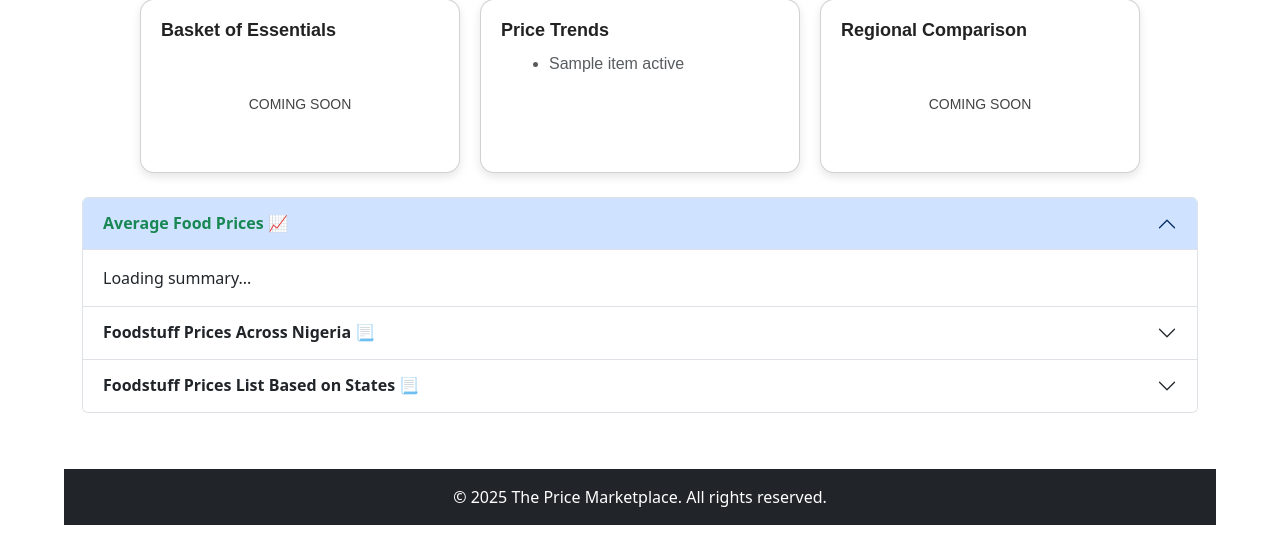
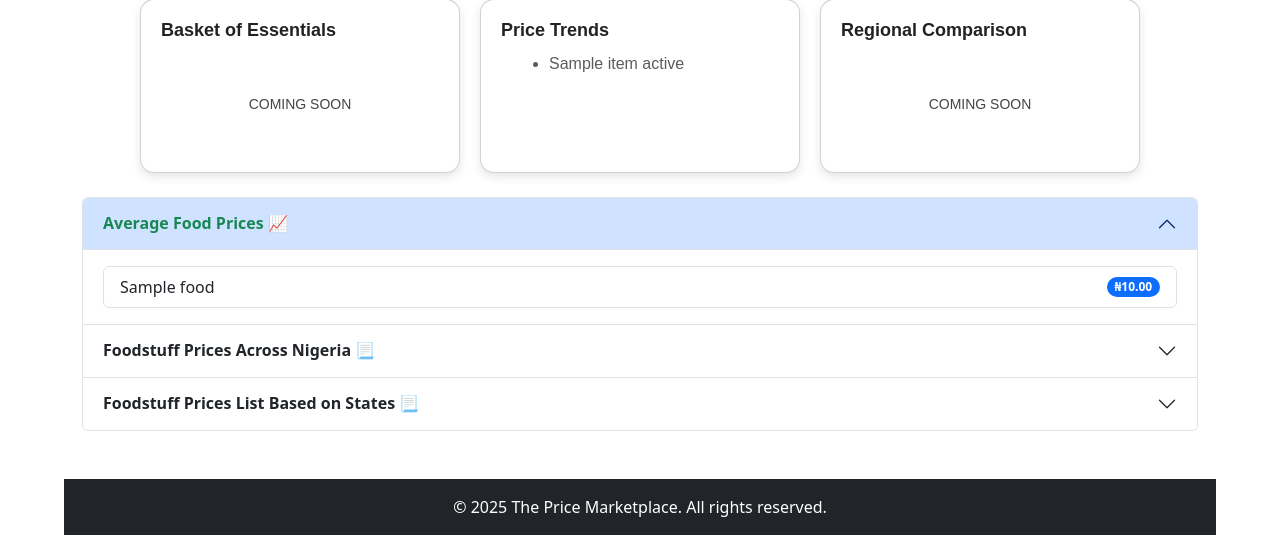
Before and after one commit to investor-uyah/PriceStore, a Django app: template Main/templates/price_page.html in a window 1280 px wide. Shown: the part 275-810 px from the top of the page. Run offline with Django 5.2, Linux system fonts and the light colour scheme; data comes from the database, SQL or seed files in the repository; tables that the repository leaves empty hold one stand-in row (Sample ...); the template is opened without the code that fills it: values named after a table or form of the project are taken from there, most other values are stand-ins (such as "Sample title", 1, 10 or a date in 2020).

Commit message:
removed food-count javascript and tweaked average food accordion

```diff
--- a/Main/templates/price_page.html
+++ b/Main/templates/price_page.html
@@ -181,7 +181,16 @@
       <div id="collapseCheapest" class="accordion-collapse collapse show"
            aria-labelledby="headingCheapest" data-bs-parent="#priceAccordion">
         <div class="accordion-body">
-          <div id="summary">Loading summary...</div>
+            <ul class="list-group">
+                {% for food, data in average_prices.items %}
+                    <li class="list-group-item d-flex justify-content-between align-items-center">
+                        {{ food }}
+                        <span class="badge bg-primary rounded-pill">₦{{ data.average|floatformat:"2" }}</span>
+                    </li>
+                {% empty %}
+                    <li>No data available.</li>
+                {% endfor %}
+            </ul>
         </div>
       </div>
     </div>
@@ -251,42 +260,3 @@
   </div>
 </div>
 {% endblock %}
-
-{% block scripts %}
-<script>
-document.addEventListener("DOMContentLoaded", function () {
-    // Fetch food data from the Django backend
-    fetch('/food-count/')
-        .then(response => response.json())  // Parse JSON response
-        .then(data => {
-            console.log(data);
-
-            // Calculate average price for each food item
-            const summary = {};
-            data.forEach(item => {
-                if (!summary[item.foodstuff]) {
-                    summary[item.foodstuff] = { total: 0, count: 0 };
-                }
-                summary[item.foodstuff].total += item.price;
-                summary[item.foodstuff].count += 1;
-            });
-
-            // Build summary HTML as a Bootstrap list-group
-            let summaryHtml = "<ul class='list-group'>";
-            for (const foodName in summary) {
-                const avgPrice = (summary[foodName].total / summary[foodName].count).toFixed(2);
-                summaryHtml += `
-                  <li class="list-group-item d-flex justify-content-between align-items-center">
-                    ${foodName}
-                    <span class="badge bg-primary rounded-pill">₦${avgPrice}</span>
-                  </li>`;
-            }
-            summaryHtml += "</ul>";
-
-            // Insert into page
-            document.getElementById('summary').innerHTML = summaryHtml;
-        })
-        .catch(error => console.error('Error fetching data:', error));
-};
-</script>
-{% endblock %}
```
